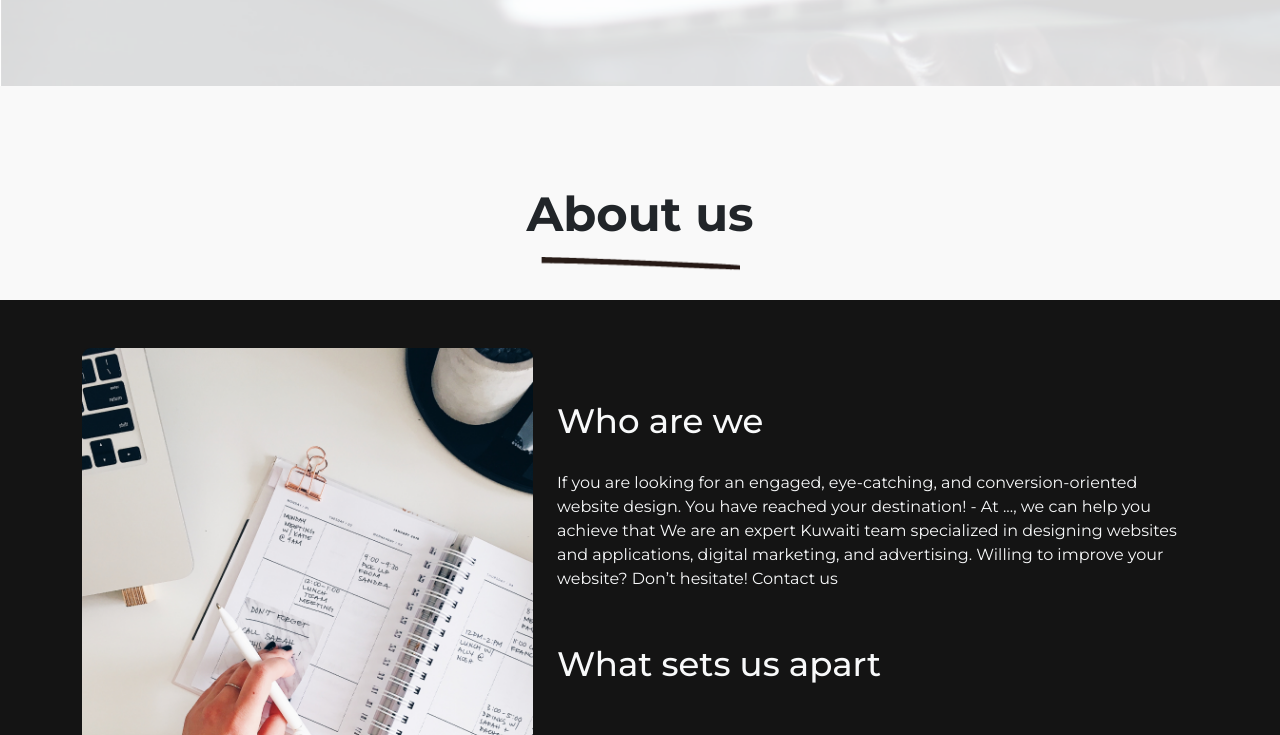
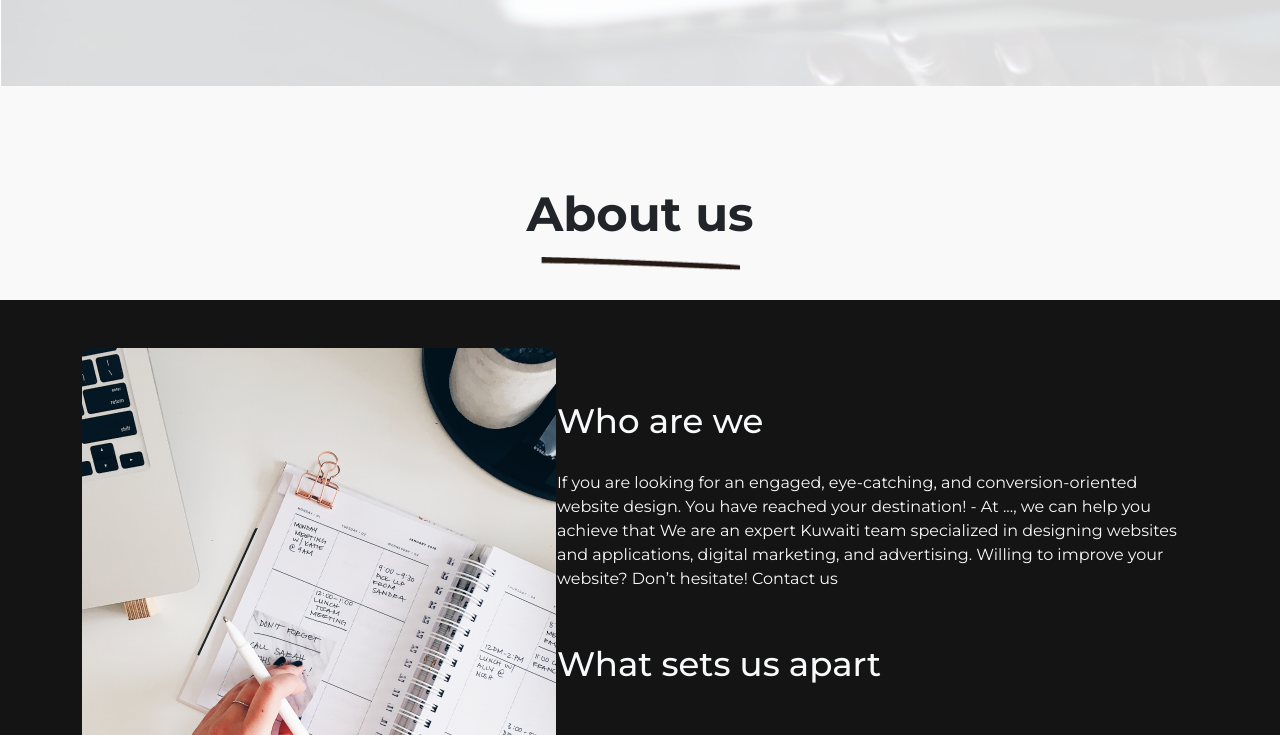
Before and after one commit to Awad2002/oooIt, a plain HTML site: page index.html in a window 1280 px wide. Shown: the part 1632-2367 px from the top of the page. Drawn offline with nearby package versions, Linux system fonts and the light colour scheme.

Commit message:
nnnasdadsad

```diff
--- a/css/style.css
+++ b/css/style.css
@@ -69,9 +69,7 @@ section.services .ser-item h4 {
 section.about {
     background-color: #141414;
 }
-section.about img {
-    width: 100%;
-}
+
 section.about .right .about-row .col-3 img {
     width: 51%;
     margin-bottom: 15px;
```
